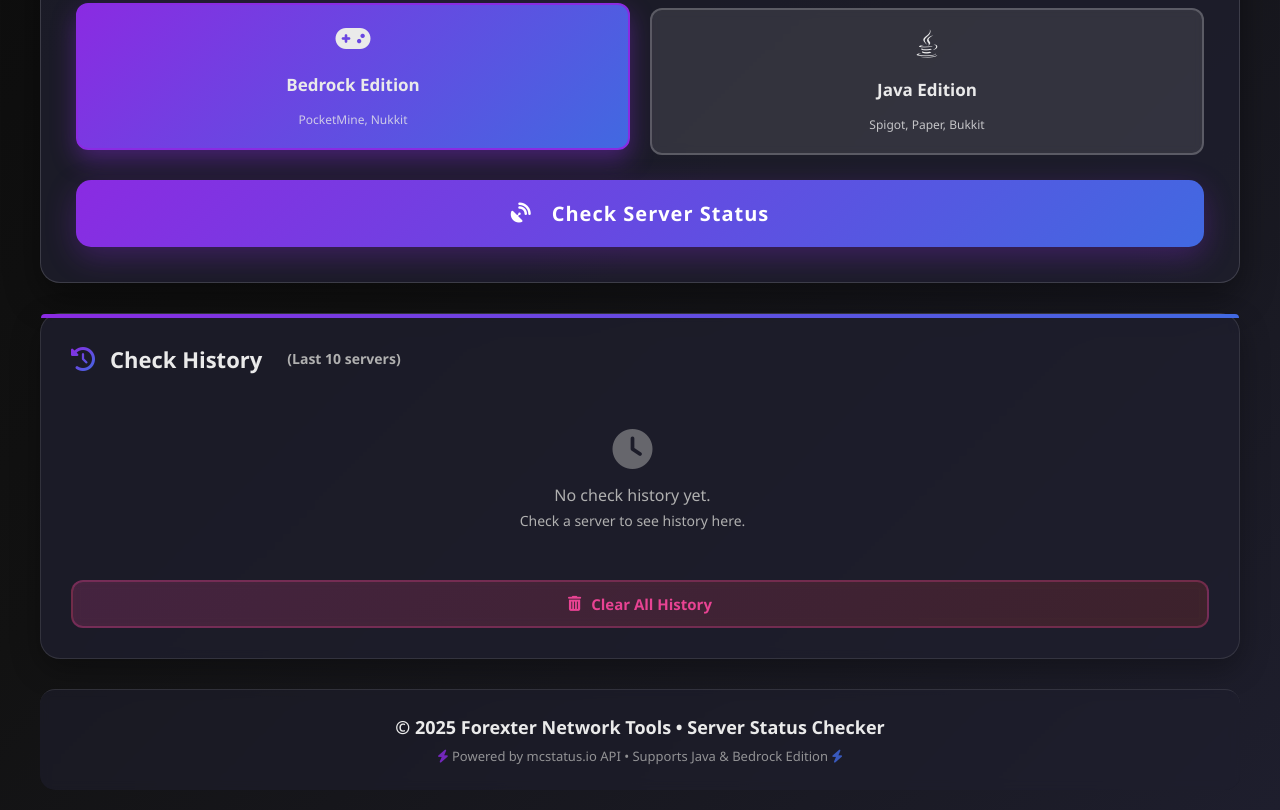
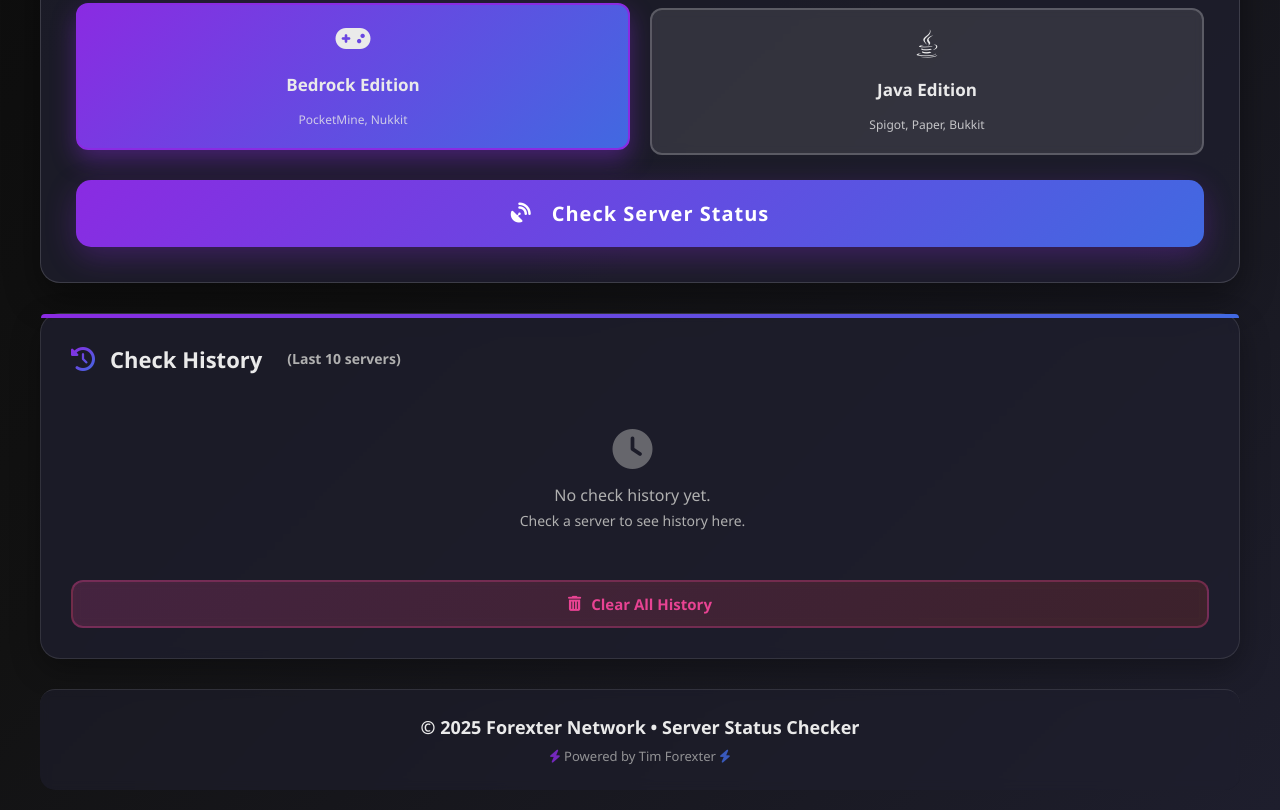
Before and after one commit to louissssMultiDevice/fn, a website: page tools/checksrv.html in a window 1280 px wide. Shown: the part 780-1590 px from the top of the page. Drawn offline with Linux system fonts and the light colour scheme.

Commit message:
Update checksrv.html

```diff
--- a/tools/checksrv.html
+++ b/tools/checksrv.html
@@ -3,7 +3,7 @@
 <head>
     <meta charset="UTF-8">
     <meta name="viewport" content="width=device-width, initial-scale=1.0">
-    <title>Forexter Network Tools - Server Status Checker</title>
+    <title>Forexter Network - Server Status Checker</title>
     <link rel="icon" type="image/png" href="https://files.catbox.moe/pvnz0v.jpg">
     <link rel="stylesheet" href="https://cdnjs.cloudflare.com/ajax/libs/font-awesome/6.4.0/css/all.min.css">
     <style>
@@ -1405,10 +1405,10 @@
 
         <!-- Footer -->
         <div class="footer">
-            <p>&copy; 2025 Forexter Network Tools • Server Status Checker</p>
+            <p>&copy; 2025 Forexter Network • Server Status Checker</p>
             <p>
                 <i class="fas fa-bolt" style="color: var(--forexter-purple);"></i>
-                Powered by mcstatus.io API • Supports Java & Bedrock Edition
+                Powered by Tim Forexter
                 <i class="fas fa-bolt" style="color: var(--forexter-blue);"></i>
             </p>
         </div>
```
